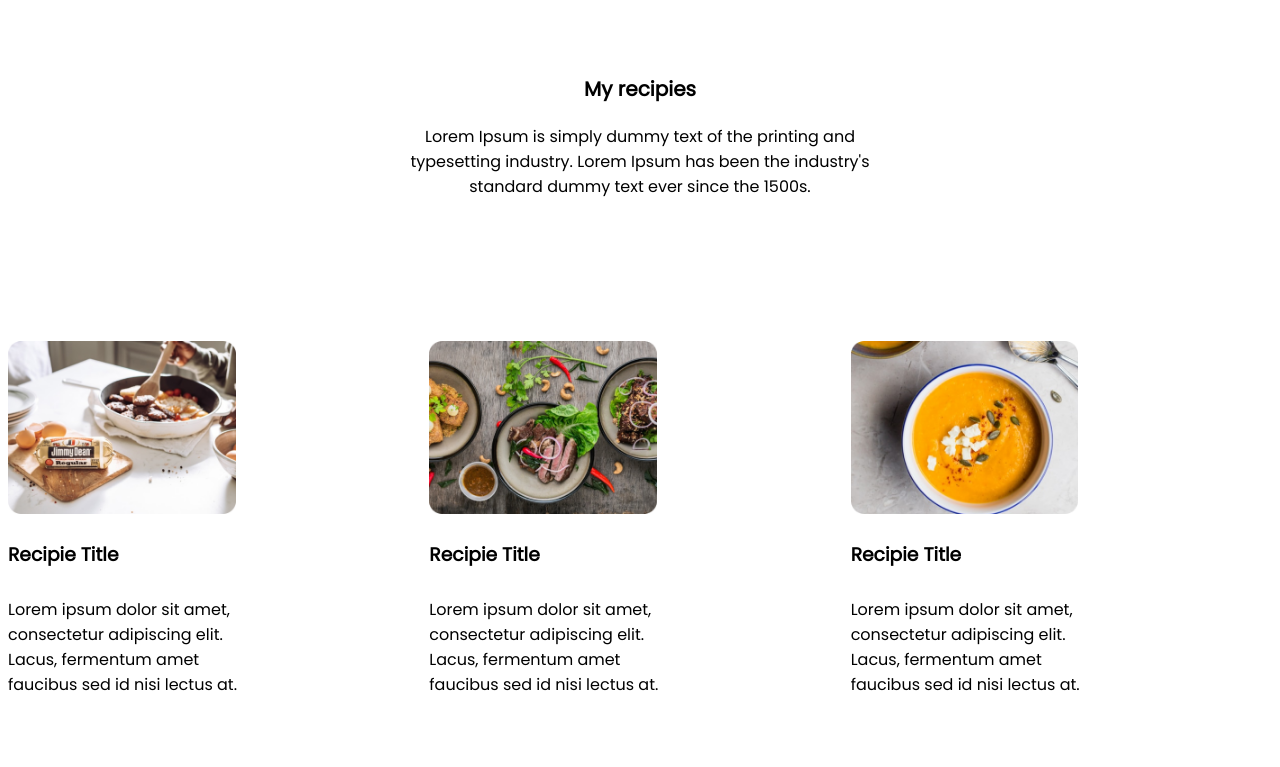
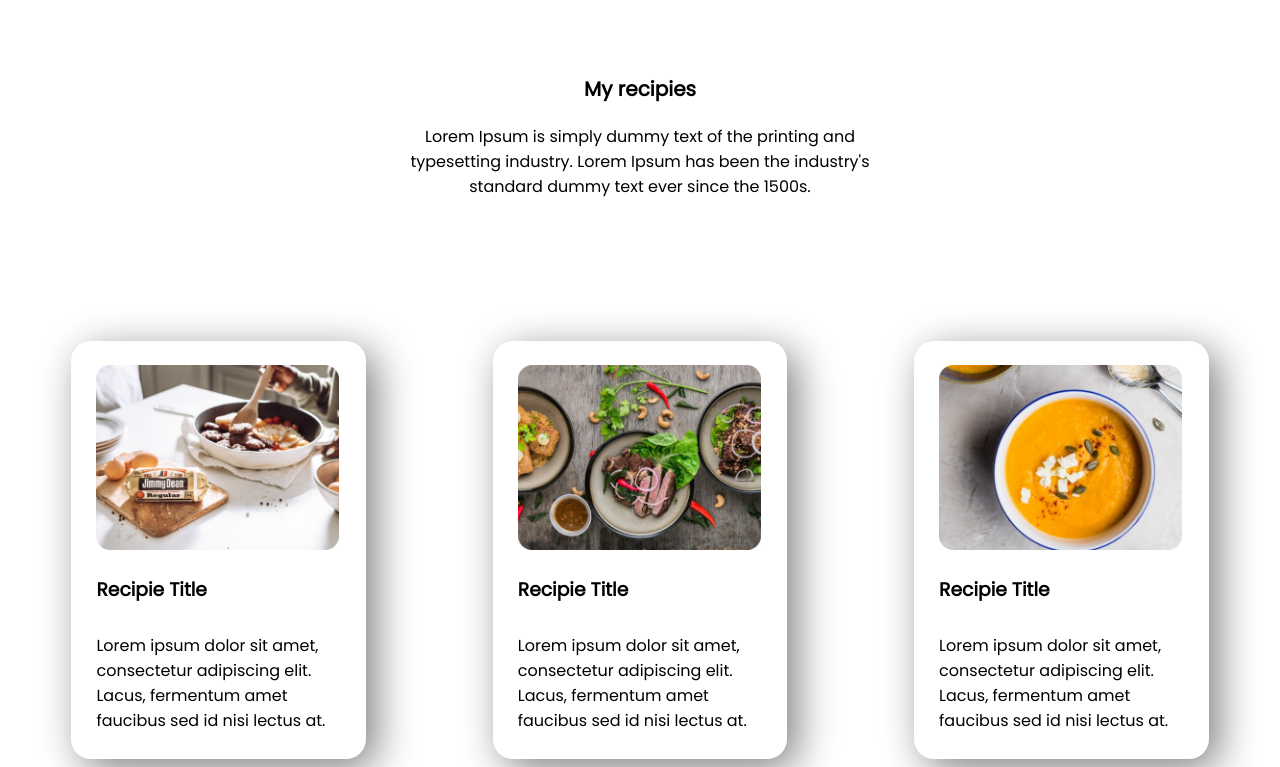
Before and after one commit to NazmulHasanPalash/food-network, a plain HTML site: page index.html in a window 1280 px wide. Shown: the part 1050-1817 px from the top of the page. Before the commit the page ends 1781 px from the top, so only its background shows below. Drawn offline with Linux system fonts and the light colour scheme.

Commit message:
finaly forth work done

```diff
--- a/style.css
+++ b/style.css
@@ -78,6 +78,12 @@ body{
     display: flex;
 }
 .first-food{
+    width: 30%;
+    margin-left: 5%;
+    margin-right: 5%;
+    padding-left: 2%;
+    border-radius: 20px;
+    box-shadow: 10px 10px 40px gray;
 
 }
 .gap-fourth{
@@ -88,8 +94,9 @@ body{
     padding-bottom: 10px;
 }
 .food-display{
-    width:60%
+    width:90%
 }
 .food-display img{
-    width: 90%;
+    width: 100%;
+    padding-top: 10%;
 }
```
